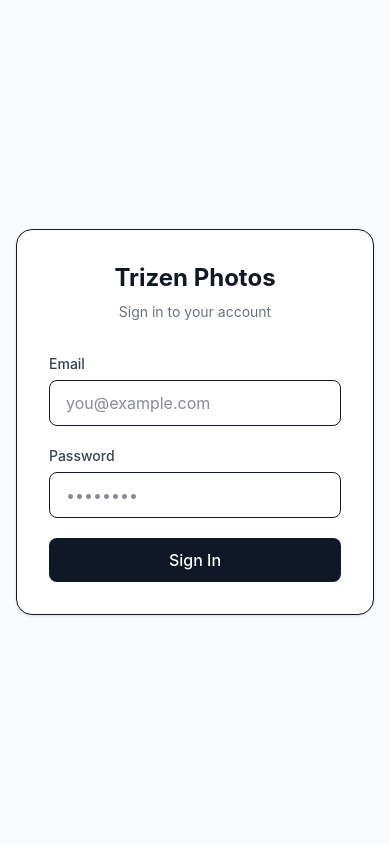
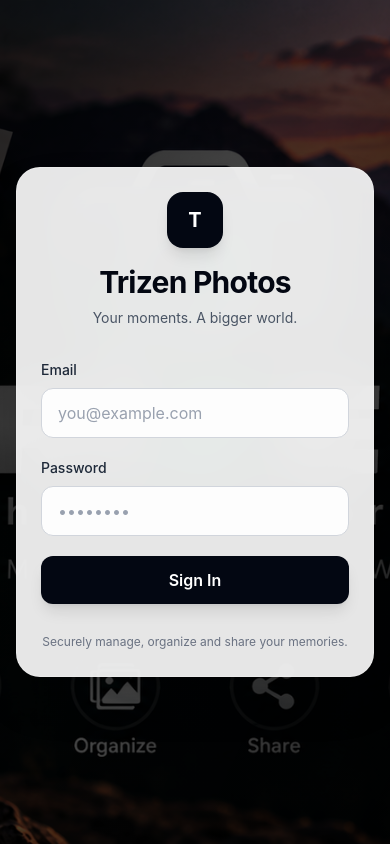
Before and after one commit to Satyakush/trizen-photo-platform, a React (Vite) app in the folder client/: page /login in a window 390 px wide. Built offline with nearby package versions, Linux system fonts and the light colour scheme; no server answers.

Commit message:
feat: redesign login with responsive photo background

```diff
--- a/client/src/pages/auth/Login.jsx
+++ b/client/src/pages/auth/Login.jsx
@@ -50,31 +50,40 @@ const Login = () => {
   };
 
   return (
-    <div className="flex min-h-screen items-center justify-center bg-gray-50 px-4">
-      <div className="w-full max-w-md">
-        <div className="rounded-2xl border bg-white p-8 shadow-sm">
+    <main className="relative flex min-h-screen items-center justify-center overflow-hidden bg-gray-950 px-4 py-8 sm:px-6 lg:px-8">
+      <div
+        className="absolute inset-0 bg-cover bg-center"
+        style={{ backgroundImage: "url('/trizen-photo.png')" }}
+      />
+
+      <div className="absolute inset-0 bg-black/55" />
+      <div className="absolute inset-0 bg-gradient-to-br from-black/70 via-black/35 to-black/65" />
+
+      <div className="relative z-10 flex w-full max-w-5xl items-center justify-center lg:justify-end">
+        <div className="w-full max-w-md rounded-3xl border border-white/20 bg-white/90 p-6 shadow-2xl backdrop-blur-xl sm:p-8 md:p-10">
           <div className="mb-8 text-center">
-            <h1 className="text-2xl font-bold text-gray-900">
+            <div className="mb-4 inline-flex h-14 w-14 items-center justify-center rounded-2xl bg-gray-950 text-xl font-bold text-white shadow-lg">
+              T
+            </div>
+
+            <h1 className="text-3xl font-bold tracking-tight text-gray-950 sm:text-4xl">
               Trizen Photos
             </h1>
 
-            <p className="mt-2 text-sm text-gray-500">
-              Sign in to your account
+            <p className="mt-2 text-sm text-gray-600 sm:text-base">
+              Your moments. A bigger world.
             </p>
           </div>
 
           {error && (
-            <div className="mb-5 rounded-lg bg-red-50 p-3 text-sm text-red-600">
+            <div className="mb-5 rounded-xl border border-red-200 bg-red-50 p-3 text-sm text-red-600">
               {error}
             </div>
           )}
 
-          <form
-            onSubmit={handleSubmit}
-            className="space-y-5"
-          >
+          <form onSubmit={handleSubmit} className="space-y-5">
             <div>
-              <label className="mb-1.5 block text-sm font-medium text-gray-700">
+              <label className="mb-2 block text-sm font-medium text-gray-800">
                 Email
               </label>
 
@@ -85,13 +94,13 @@ const Login = () => {
                 onChange={handleChange}
                 required
                 autoComplete="email"
-                className="w-full rounded-lg border px-4 py-2.5 outline-none focus:border-gray-400 focus:ring-2 focus:ring-gray-200"
+                className="w-full rounded-xl border border-gray-300 bg-white/90 px-4 py-3 text-gray-900 outline-none transition placeholder:text-gray-400 focus:border-gray-700 focus:ring-4 focus:ring-gray-900/10"
                 placeholder="you@example.com"
               />
             </div>
 
             <div>
-              <label className="mb-1.5 block text-sm font-medium text-gray-700">
+              <label className="mb-2 block text-sm font-medium text-gray-800">
                 Password
               </label>
 
@@ -102,7 +111,7 @@ const Login = () => {
                 onChange={handleChange}
                 required
                 autoComplete="current-password"
-                className="w-full rounded-lg border px-4 py-2.5 outline-none focus:border-gray-400 focus:ring-2 focus:ring-gray-200"
+                className="w-full rounded-xl border border-gray-300 bg-white/90 px-4 py-3 text-gray-900 outline-none transition placeholder:text-gray-400 focus:border-gray-700 focus:ring-4 focus:ring-gray-900/10"
                 placeholder="••••••••"
               />
             </div>
@@ -110,16 +119,18 @@ const Login = () => {
             <button
               type="submit"
               disabled={loading}
-              className="w-full rounded-lg bg-gray-900 px-4 py-2.5 font-medium text-white transition hover:bg-gray-800 disabled:cursor-not-allowed disabled:opacity-50"
+              className="w-full rounded-xl bg-gray-950 px-4 py-3 font-semibold text-white shadow-lg transition hover:bg-gray-800 focus:outline-none focus:ring-4 focus:ring-gray-900/20 disabled:cursor-not-allowed disabled:opacity-50"
             >
-              {loading
-                ? "Signing in..."
-                : "Sign In"}
+              {loading ? "Signing in..." : "Sign In"}
             </button>
           </form>
+
+          <p className="mt-7 text-center text-xs leading-relaxed text-gray-500 sm:text-sm">
+            Securely manage, organize and share your memories.
+          </p>
         </div>
       </div>
-    </div>
+    </main>
   );
 };
 
```
